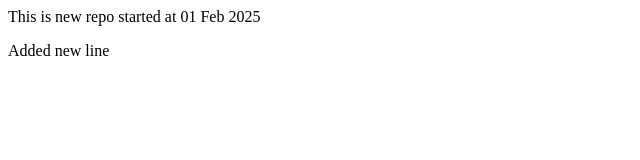
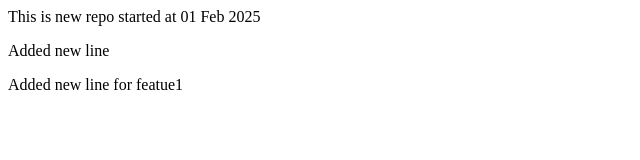
Before and after one commit to ashtiwa2/LocalRepo_01Feb, a plain HTML site: page index.html in a window 1280 px wide. Shown: the whole page, without its empty margins (0-640 px from the left). Drawn offline with Linux system fonts and the light colour scheme.

Commit message:
added feature1 branch

```diff
--- a/index.html
+++ b/index.html
@@ -1,2 +1,3 @@
 <p> This is new repo started at 01 Feb 2025</p>
 <p> Added new line</p>
+<p> Added new line for featue1</p>
```
